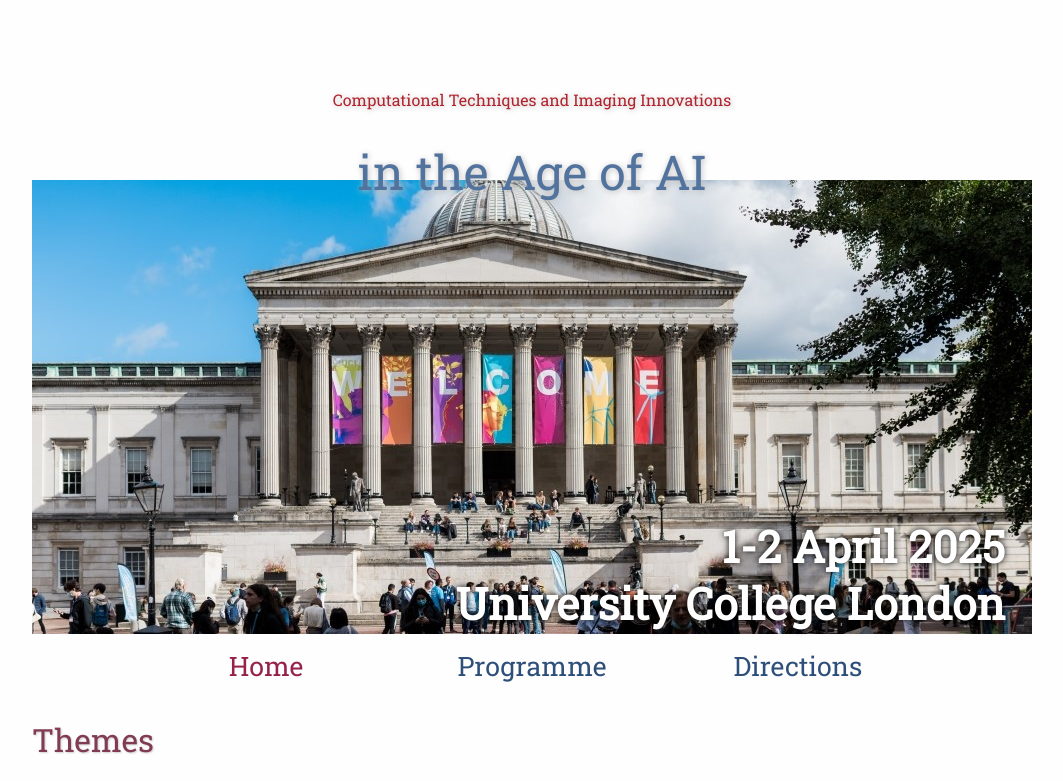
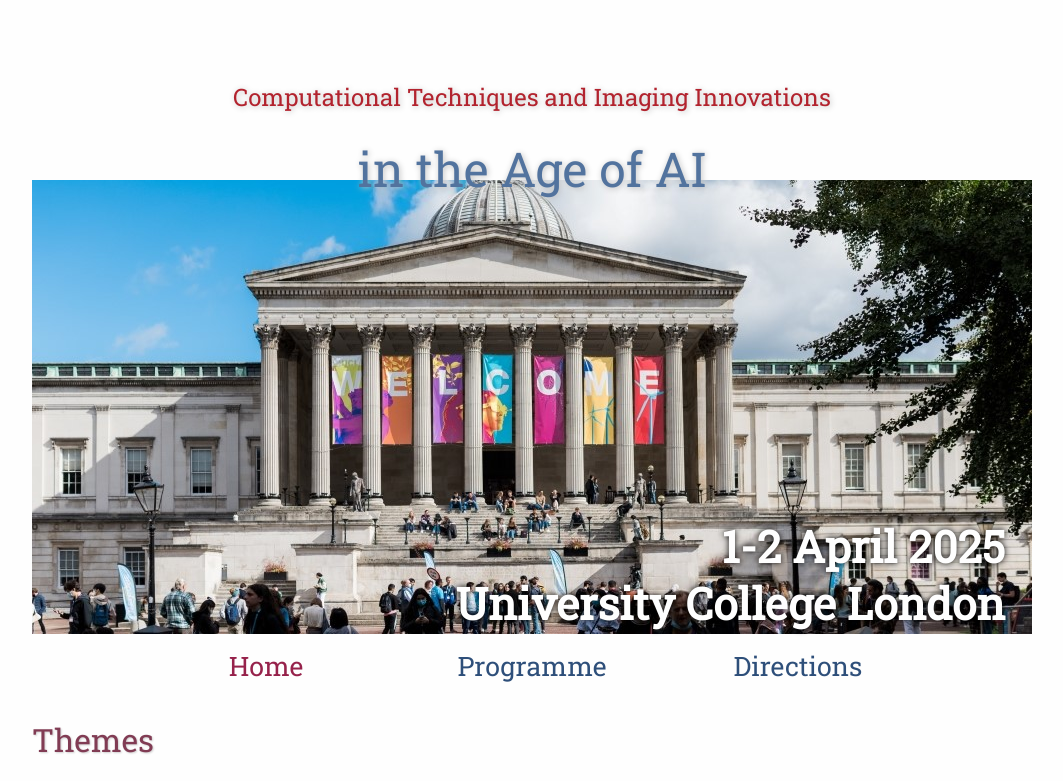
Before and after one commit to worair/ctiai, a plain HTML site: page index.html in a window 1280 px wide. Shown: the top 781 px of the page, without its empty margins (108-1171 px from the left). Drawn offline with Linux system fonts and the light colour scheme.

Commit message:
font size tests

```diff
--- a/assets/main.css
+++ b/assets/main.css
@@ -84,7 +84,7 @@
 .bottom-right {font-size:2.75em; font-weight: 900; color: #fefefe; line-height: 1.3em; width: auto; height: 95px; padding: 0px 27px 27px 0px; text-align: right; position: absolute; bottom: 0px; right: 0px; text-shadow: 0px 0px 6px #000000;}
 
 /* Conference Title Logo */
-.title1{color: #b2232e; text-shadow: 1px 1px 6px #c0c0c0;font-size: 2vh}
+.title1{color: #b2232e; text-shadow: 1px 1px 6px #c0c0c0;font-size: 3vh}
 .title2{color: #52739e; text-shadow: 1px 1px 6px #c0c0c0;}
 .year{color: #505050; font-size:0.67em; font-weight: lighter;}
 
```
